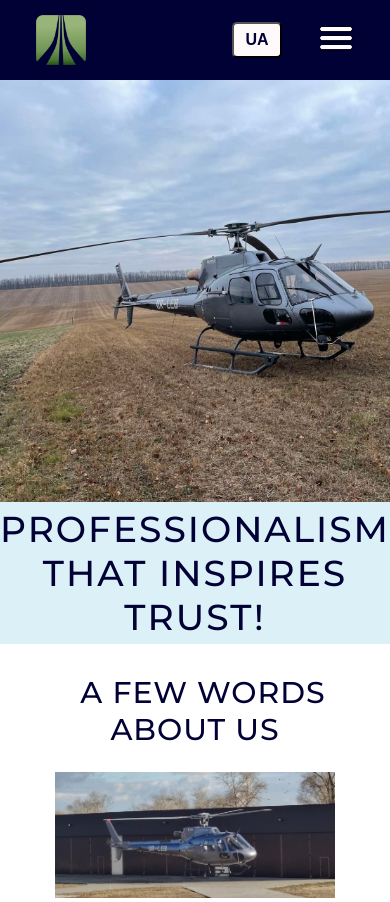
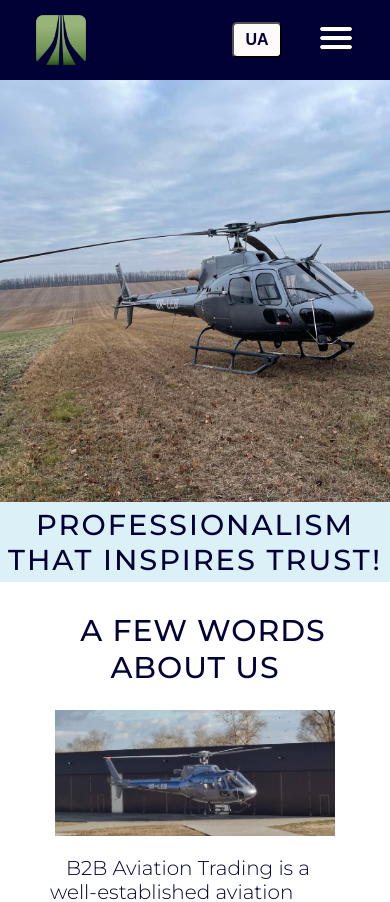
Before and after one commit to Zakatsiura/b2b_site, a React (Create React App) app: page /main in a window 390 px wide. Shown: the top 902 px of the page. Built offline with nearby package versions, Linux system fonts and the light colour scheme.

Commit message:
Fix side-scroll in slogan

```diff
--- a/src/components/Main/Main.module.css
+++ b/src/components/Main/Main.module.css
@@ -111,4 +111,8 @@
     .main__picture {
         width: 85%;
     }
+        .slogan {
+            font-size: 1.8rem;
+        }
+
 }
--- a/src/components/Main/Main.tsx
+++ b/src/components/Main/Main.tsx
@@ -30,7 +30,7 @@ const Main: React.FC = () => {
                 <div className={style.upper__img}>
                     <img src={logo} className={style.logo} alt="logo" />
                     <h1 className={style.slogan}>{locales[language].slogan}</h1>
-                    <img src={flag} className={style.logo} alt="logo" />
+                    <img src={flag} className={style.logo} alt="flag" />
                 </div>
             </div>
             <div className={style.main__wrapper}>
```
